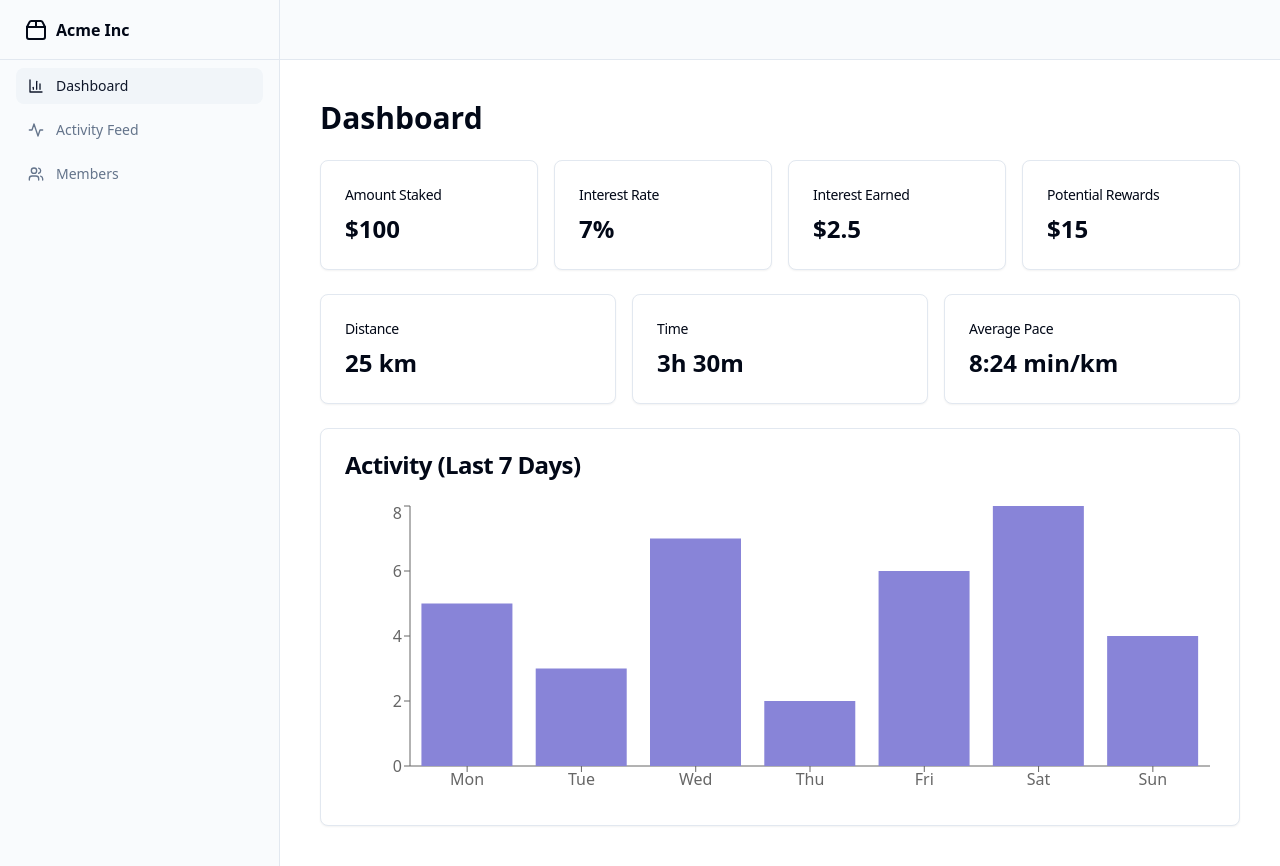
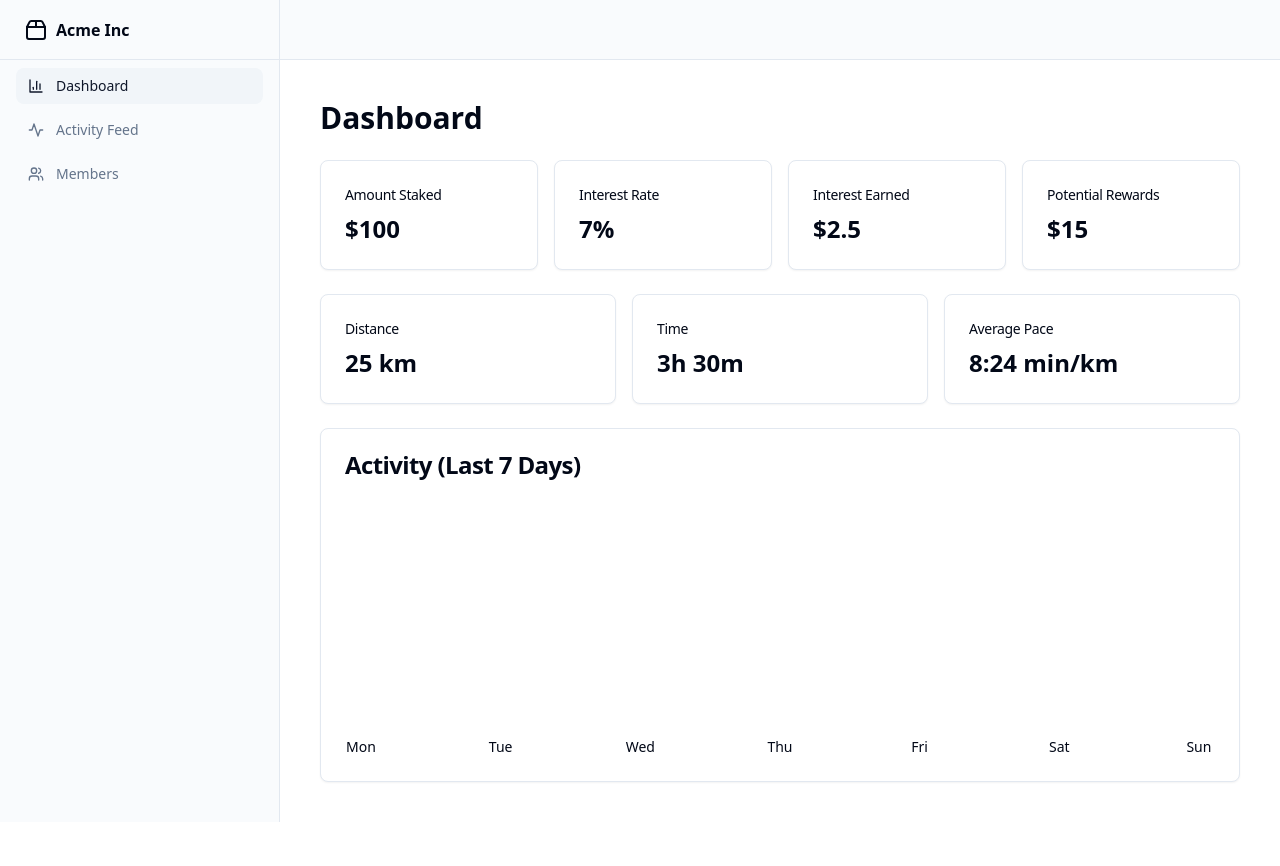
Before and after one commit to GPT-Engineer-App/run-club-stake-tracker, a React (Vite) app: page / in a window 1280 px wide. After the commit the page ends 822 px from the top, so only its background shows below. Built offline with nearby package versions, Linux system fonts and the light colour scheme.

Commit message:
Add recharts dependency and update Dashboard with simple bar chart

```diff
--- a/package.json
+++ b/package.json
@@ -55,6 +55,7 @@
     "react-hook-form": "^7.52.0",
     "react-resizable-panels": "^2.0.19",
     "react-router-dom": "^6.23.1",
+    "recharts": "^2.12.7",
     "sonner": "^1.5.0",
     "tailwind-merge": "^2.2.1",
     "tailwindcss-animate": "^1.0.7",
--- a/src/pages/Dashboard.jsx
+++ b/src/pages/Dashboard.jsx
@@ -1,5 +1,4 @@
 import { Card, CardContent, CardHeader, CardTitle } from "@/components/ui/card";
-import { Bar, BarChart, ResponsiveContainer, XAxis, YAxis } from "recharts";
 
 const Dashboard = () => {
   // Mock data for the dashboard
@@ -48,13 +47,17 @@ const Dashboard = () => {
           <CardTitle>Activity (Last 7 Days)</CardTitle>
         </CardHeader>
         <CardContent>
-          <ResponsiveContainer width="100%" height={300}>
-            <BarChart data={activityData}>
-              <XAxis dataKey="day" />
-              <YAxis />
-              <Bar dataKey="distance" fill="#8884d8" />
-            </BarChart>
-          </ResponsiveContainer>
+          <div className="flex items-end justify-between h-64">
+            {activityData.map((data, index) => (
+              <div key={index} className="flex flex-col items-center">
+                <div
+                  className="bg-purple-600 w-8"
+                  style={{height: `${data.distance * 10}%`}}
+                ></div>
+                <span className="mt-2 text-sm">{data.day}</span>
+              </div>
+            ))}
+          </div>
         </CardContent>
       </Card>
     </div>
```
Also changed, not shown: 1 other file (tests, documents, lock files or other folders).
